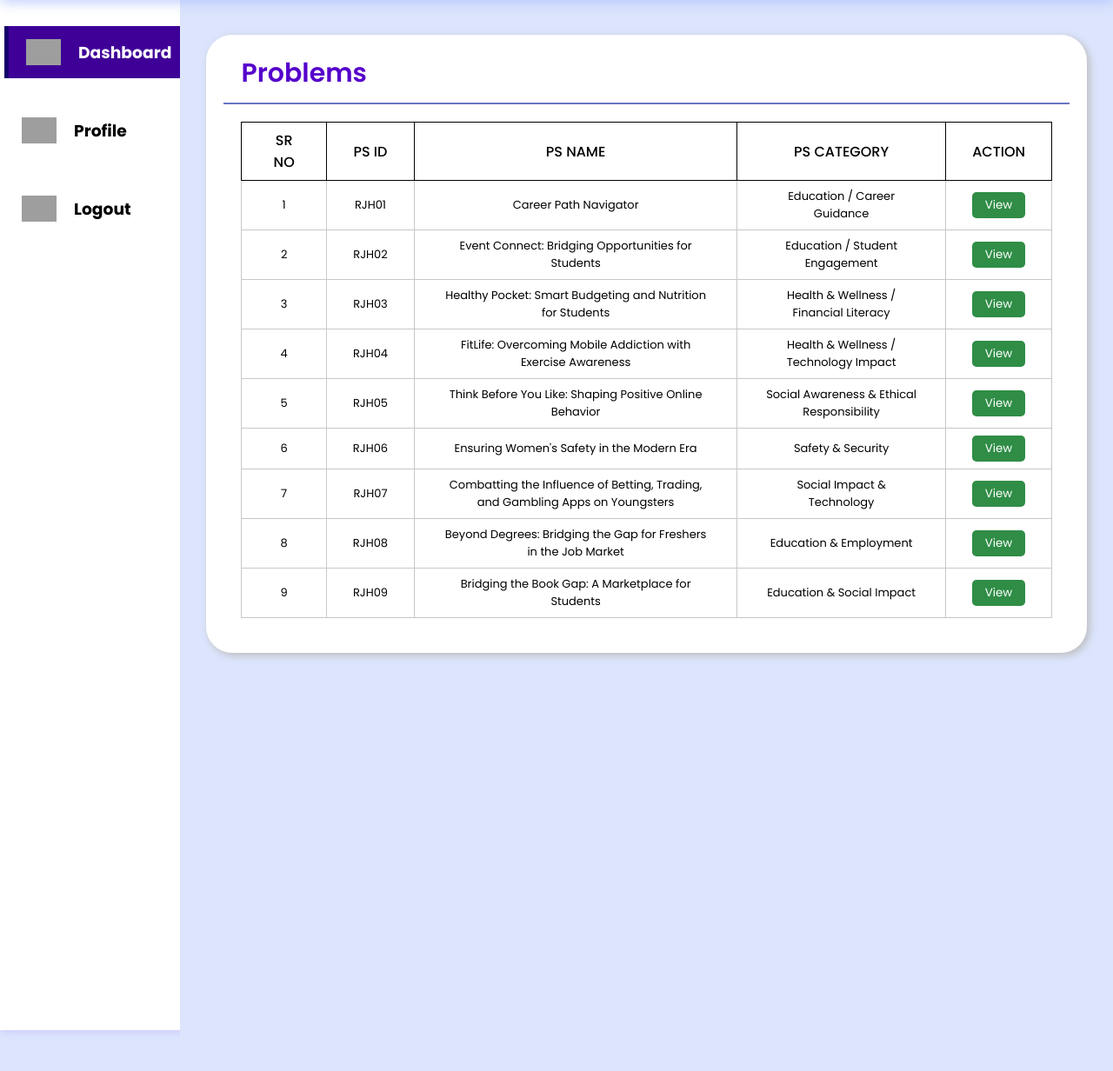
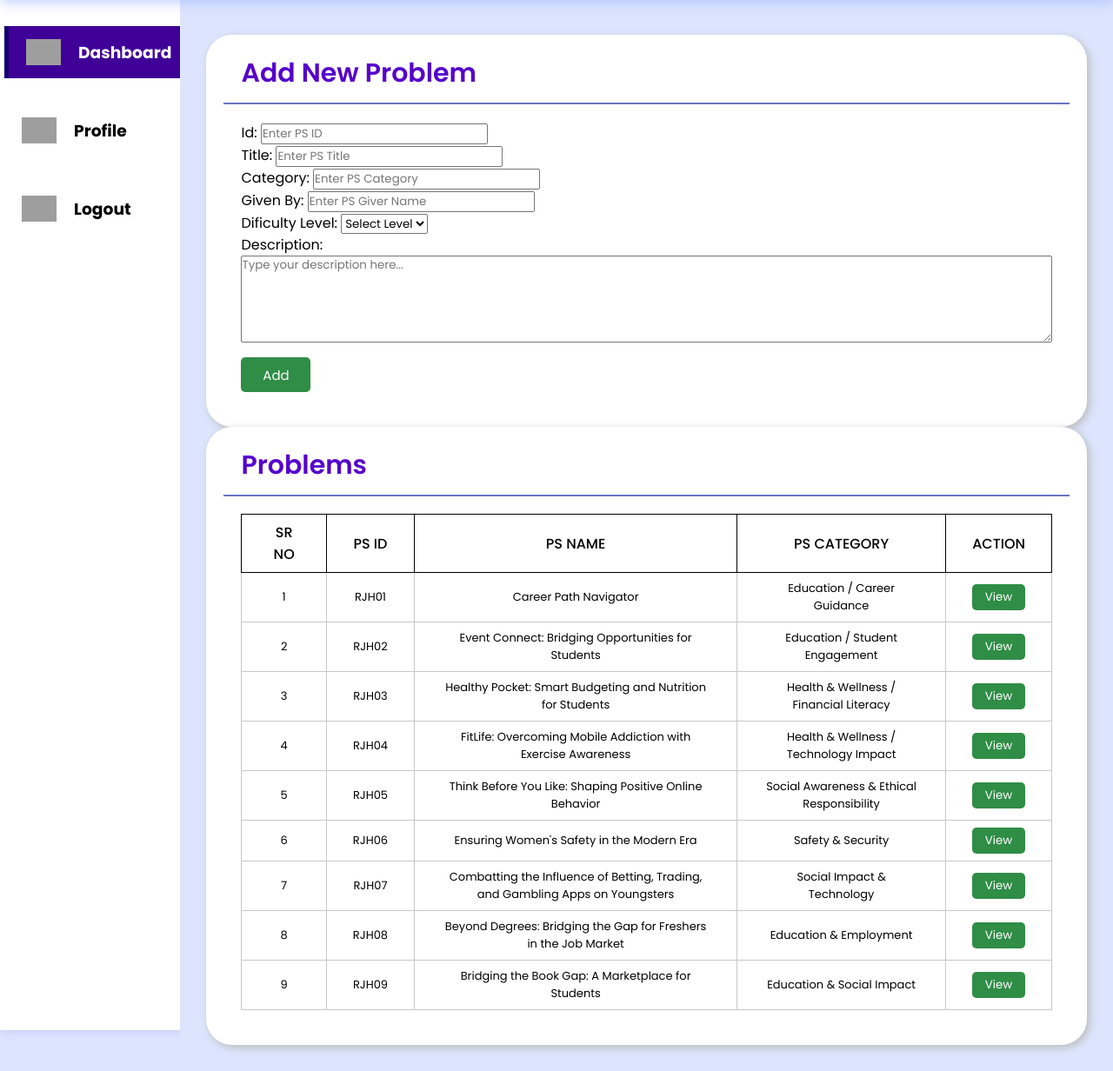
Before and after one commit to Abdul0925/Hackathon-Website, a PHP site: page /phpmail/admin_problem_statements.php in a window 1280 px wide. Shown: the part 70-1302 px from the top of the page at 87% size. Run offline with PHP 8.4, Linux system fonts and the light colour scheme; the visitor is signed in with stand-in values (Sample User, id 1); data comes from the database, SQL or seed files in the repository; grey boxes are pictures that could not be loaded.

Commit message:
Add PS Process

```diff
--- a/admin_problem_statements.php
+++ b/admin_problem_statements.php
@@ -42,6 +42,17 @@ $teamName = mysqli_query($conn, "SELECT DISTINCT team_name FROM all_team_members
 
         td {
             font-size: 13px;
+        }
+
+        textarea {
+            width: 100%;
+            /* Fixed width */
+            min-height: 100px;
+            /* Minimum height */
+            resize: vertical;
+            /* Allow resizing only vertically */
+            overflow: hidden;
+            /* Hide overflow */
         }
 
         .popup {
@@ -118,6 +129,42 @@ $teamName = mysqli_query($conn, "SELECT DISTINCT team_name FROM all_team_members
         .report-container {
             margin-top: 0px;
         }
+
+        .btn-primary {
+            color: white;
+            width: 80px;
+            height: 40px;
+            background-color: rgb(47, 141, 70);
+            border-radius: 5px;
+            border: none;
+            margin-top: 10px;
+            font-size: 15px;
+            cursor: pointer;
+        }
+
+        .btn-primary:hover {
+            background-color: rgb(31, 91, 46);
+            color: white;
+        }
+
+        .btn-primary:active {
+            box-shadow: 2px 2px 5px #fc894d;
+            background-color: rgb(47, 141, 70);
+        }
+
+        .report-body .form-body .form-label {
+            /* display: flex; */
+            /* flex-direction: column; */
+            /* margin-bottom: 10px; */
+        }
+
+        .report-body .form-body .form-control {
+            /* border-radius: 5px; */
+            /* width: 100%; */
+            /* height: 150px; */
+            /* padding-left: 10px; */
+            /* padding-top: 10px; */
+        }
     </style>
 
 </head>
@@ -146,6 +193,9 @@ $teamName = mysqli_query($conn, "SELECT DISTINCT team_name FROM all_team_members
         </div>
 
     </header>
+
+
+
 
     <div class="main-container">
         <div class="navcontainer">
@@ -178,6 +228,48 @@ $teamName = mysqli_query($conn, "SELECT DISTINCT team_name FROM all_team_members
 
         <div class="main">
             <!-- team detail table -->
+            <div class="report-container">
+                <div class="report-header">
+                    <h1 class="recent-Articles">Add New Problem</h1>
+                </div>
+
+                <div class="report-body">
+                    <form action="admin_add_ps_process.php" method="POST">
+                        <div class="form-body">
+                            <label for="psId" class="form-label">Id: </label>
+                            <input type="text" name="psId" id="psId" class="form-control" placeholder="Enter PS ID" required>
+                        </div>
+                        <div class="form-body">
+                            <label for="psName" class="form-label">Title: </label>
+                            <input type="text" name="psName" id="psName" class="form-control" placeholder="Enter PS Title" required>
+                        </div>
+                        <div class="form-body">
+                            <label for="psCategory" class="form-label">Category: </label>
+                            <input type="text" name="psCategory" id="psCategory" class="form-control" placeholder="Enter PS Category" required>
+                        </div>
+                        <div class="form-body">
+                            <label for="psGivenBy" class="form-label">Given By: </label>
+                            <input type="text" name="psGivenBy" id="psGivenBy" class="form-control" placeholder="Enter PS Giver Name" required>
+                        </div>
+                        <div class="form-body">
+                            <label for="psDificulty" class="form-label">Dificulty Level:</label>
+                            <select name="psDificulty" id="psDificulty" required>
+                                <option value="" selected disabled>Select Level</option>
+                                <option value="">None</option>
+                                <option value="easy">Easy</option>
+                                <option value="medium">Medium</option>
+                                <option value="hard">Hard</option>
+                            </select>
+                        </div>
+                        <div class="form-body">
+                            <label for="psDescription" class="form-label">Description:</label>
+                            <textarea name="psDescription" id="psDescription" class="form-control" rows="4" placeholder="Type your description here..." required></textarea>
+                        </div>
+                        <button type="submit" class="btn btn-primary">Add</button>
+                    </form>
+                </div>
+            </div>
+
             <div class="report-container">
                 <div class="report-header">
                     <h1 class="recent-Articles">Problems</h1>
```
Also changed, not shown: admin_add_ps_process.php (added, +46 -0 lines).
